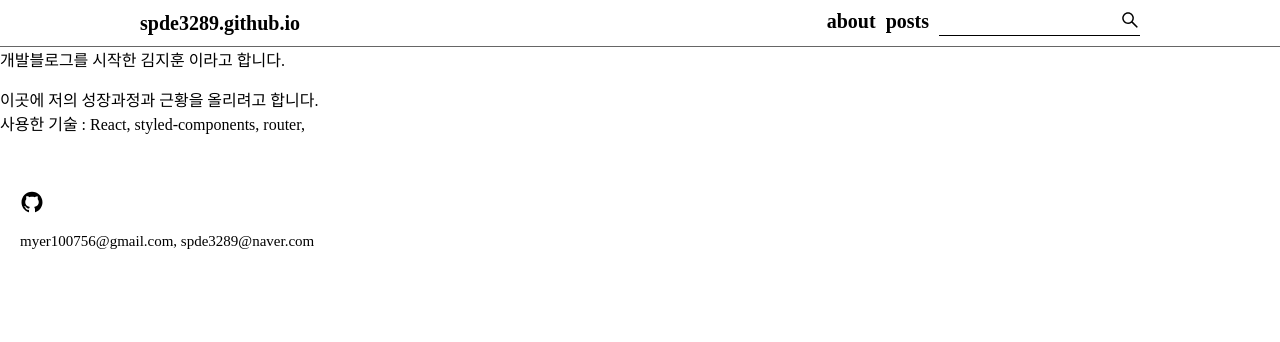
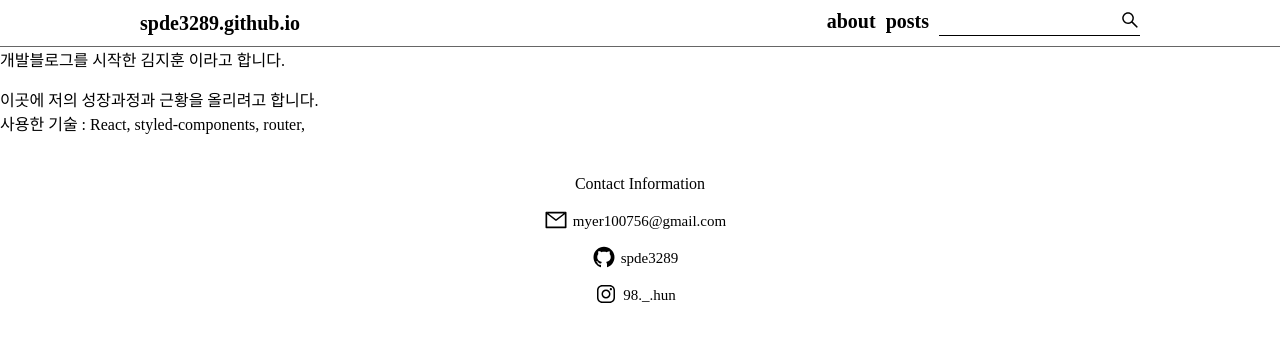
Before and after one commit to spde3289/spde3289.github.io, a React (Create React App) app: page /about in a window 1280 px wide. Shown: the top 342 px of the page. Built offline with nearby package versions, Linux system fonts and the light colour scheme.

Commit message:
Update Footer.js

```diff
--- a/src/components/Footer.js
+++ b/src/components/Footer.js
@@ -1,22 +1,41 @@
 import styled from "styled-components";
-import { AiFillGithub } from 'react-icons/ai'
+import { AiFillGithub, AiOutlineMail } from 'react-icons/ai'
+import { IoLogoInstagram } from 'react-icons/io'
 
 const Footer = () => {
     return(
         <FooterBar>
-            <Footerinfo><a href='https://github.com/spde3289'><AiFillGithub size='24'/></a></Footerinfo>
-            <Footerinfo>myer100756@gmail.com, spde3289@naver.com</Footerinfo>
+            Contact Information
+            <Footerinfo>
+                <a href='mailto:spde3289@gmail.com'>
+                    <AiOutlineMail style={{marginBottom: -6, marginRight: 5}} size='24'/>myer100756@gmail.com
+                </a>
+            </Footerinfo>
+            <Footerinfo>
+                <a href='https://github.com/spde3289'>
+                    <AiFillGithub style={{marginBottom: -6, marginRight: 5}} size='24'/>spde3289
+                </a>
+            </Footerinfo>
+            <Footerinfo>
+                <a href='https://www.instagram.com/98._.hun/'>
+                    <IoLogoInstagram style={{marginBottom: -6, marginRight: 5}} size='24'/>98._.hun
+                </a>
+            </Footerinfo>
         </FooterBar>
     );
 };
 
 const FooterBar = styled.footer`
     padding: 40px 20px ;
-`
+    text-align: center;
+`;
 
 const Footerinfo = styled.p`
     font-size: 15px;
     margin-right: 10px;
 `
 
+
+
+
 export default Footer;
```
